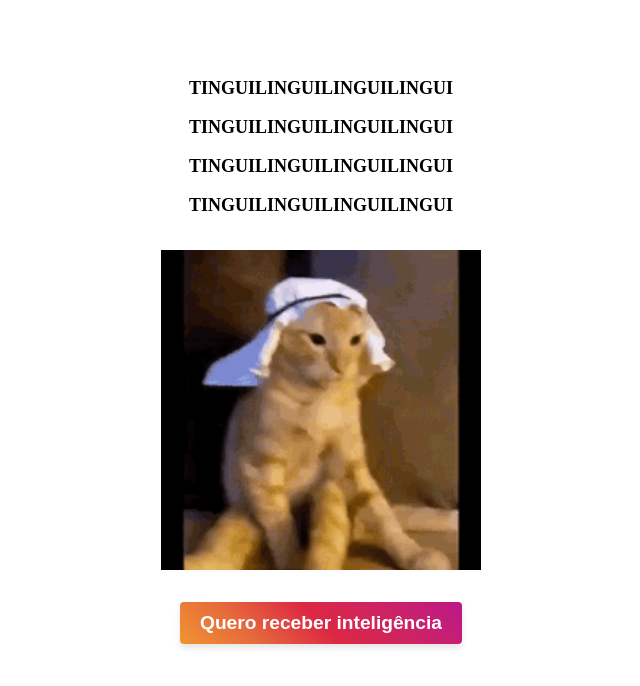
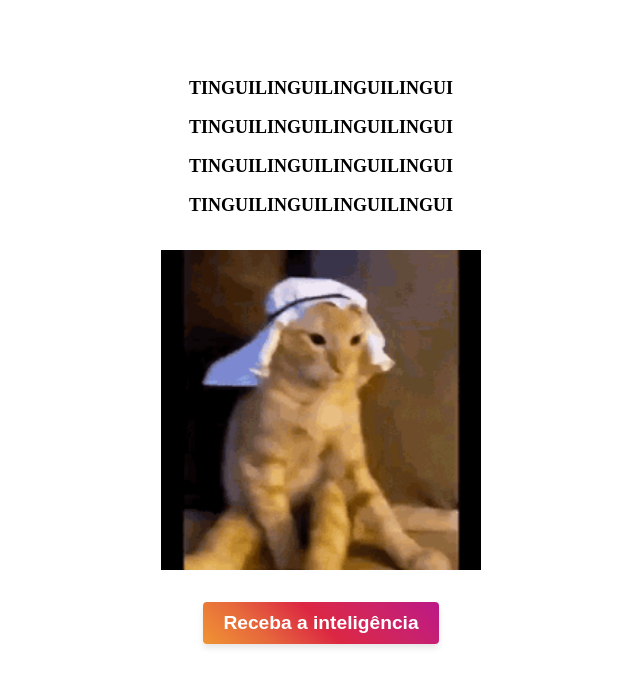
Before and after one commit to lucasnbat/clone-tabnews-lucasnbat, a Next.js app: page / in a window 1280 px wide. Shown: the top 686 px of the page, without its empty margins (319-959 px from the left). Built offline with nearby package versions, Linux system fonts and the light colour scheme.

Commit message:
mudando a frase do site

```diff
--- a/pages/index.js
+++ b/pages/index.js
@@ -22,7 +22,7 @@ function Home() {
                     <GitComponent />
 
                     <button onClick={showModalBeforeFollow}>
-                        Quero receber inteligência
+                        Receba a inteligência
                     </button>
                 </div>
             </div>
```
